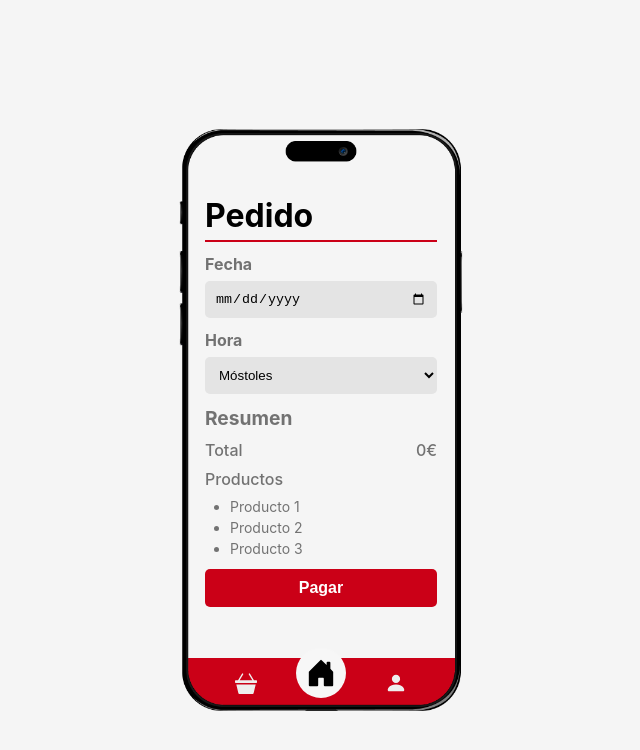
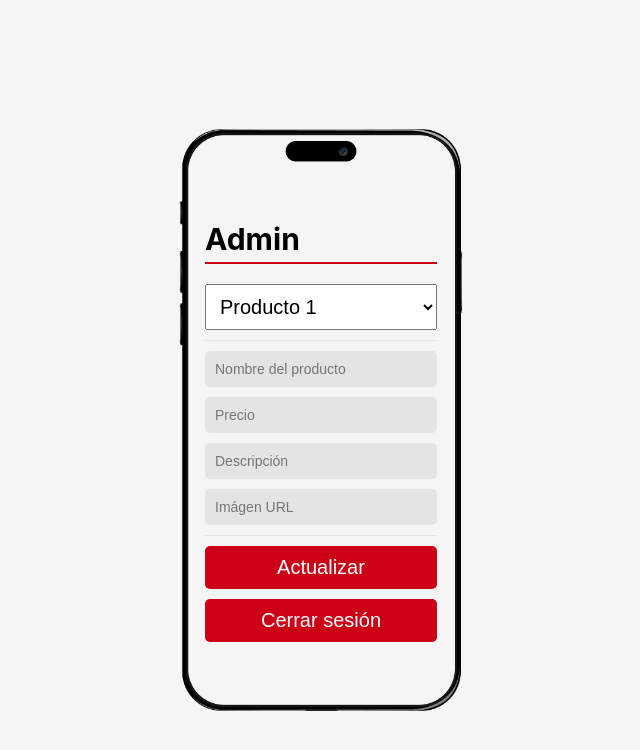
Before and after one commit to PortiESP/URJC-Eats-prototype, a React (Vite) app: page / in a window 1280 px wide. Shown: the top 750 px of the page, without its empty margins (319-959 px from the left). Built offline with nearby package versions, Linux system fonts and the light colour scheme.

Commit message:
admin menu

```diff
--- /dev/null
+++ b/src/scenes/Admin/index.jsx
@@ -0,0 +1,33 @@
+
+import scss from '@/styles/scenes_styles/admin.module.scss';
+
+export default function Admin({setScene}) {
+
+    return (
+        <div className={scss.wrapper}>
+            <h1>Admin</h1>
+            <div className={scss.form}>
+                <select name="prod" id="prod">
+                    <option value="p1">Producto 1</option>
+                    <option value="p2">Producto 2</option>
+                    <option value="p3">Producto 3</option>
+                    <option value="p4">Producto 4</option>
+                    <option value="p5">Producto 5</option>
+                </select>
+
+                <hr />
+
+                <input type="text" placeholder="Nombre del producto" />
+                <input type="text" placeholder="Precio" />
+                <input type="text" placeholder="Descripción" />
+                <input type="text" placeholder="Imágen URL" />
+
+                <hr />
+
+                <button>Actualizar</button>
+                <button onClick={() => setScene("login")}>Cerrar sesión</button>
+
+            </div>
+        </div>
+    )
+}
--- a/src/scenes/SceneManager.jsx
+++ b/src/scenes/SceneManager.jsx
@@ -7,6 +7,7 @@ import Cart from "@/scenes/Cart"
 import Delivery from "@/scenes/Cart/Delivery"
 import User from "@/scenes/User"
 import FAQs from "@/scenes/User/FAQs"
+import Admin from "@/scenes/Admin"
 
 const scenes = {
     mainMenu: MainMenu,
@@ -15,18 +16,19 @@ const scenes = {
     cart: Cart,
     delivery: Delivery,
     user: User,
-    faqs: FAQs
+    faqs: FAQs,
+    adminMenu: Admin
 }
 
 export default function SceneManager() {
-    const [scene, setScene] = useState('delivery')
+    const [scene, setScene] = useState('adminMenu')
 
     const Scene = scenes[scene]
     return (<div className="scene-wrapper">
         <div className="scene-content">
             <Scene setScene={setScene} />
         </div>
-        {   scene !== 'login' &&
+        {   scene !== 'login' && scene !== "adminMenu" &&
             <Nav setScene={setScene} />
         }
     </div>
--- /dev/null
+++ b/src/styles/scenes_styles/admin.module.scss
@@ -0,0 +1,49 @@
+@import "../identity";
+
+.wrapper{
+    display: flex;
+    flex-direction: column;
+    height: 100%;
+
+    h1{
+        font-size: 30px;
+        margin-bottom: 20px;
+        border-bottom: 2px solid $primary;
+    }
+
+    .form{
+        display: flex;
+        flex-direction: column;
+        margin-bottom: 20px;
+        gap: 10px;
+
+        select{
+            padding: 10px;
+            font-size: 20px;
+        }
+
+        hr{
+            border: none;
+            border-bottom: 1px solid $secondary;
+        }
+
+        input {
+            padding: 10px;
+            font-size: 14px;
+            border: none;
+            background: $secondary;
+            border-radius: 5px;
+        }
+
+        button{
+            padding: 10px;
+            font-size: 20px;
+            background-color: $primary;
+            color: white;
+            border: none;
+            cursor: pointer;
+            border-radius: 5px;
+        }
+    }
+
+}
```
